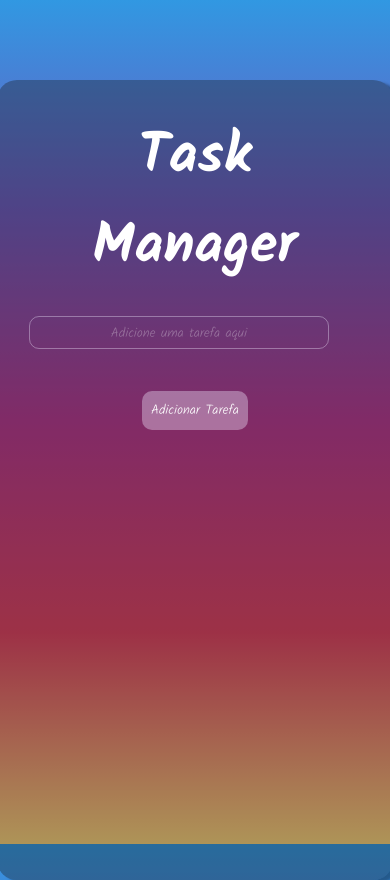
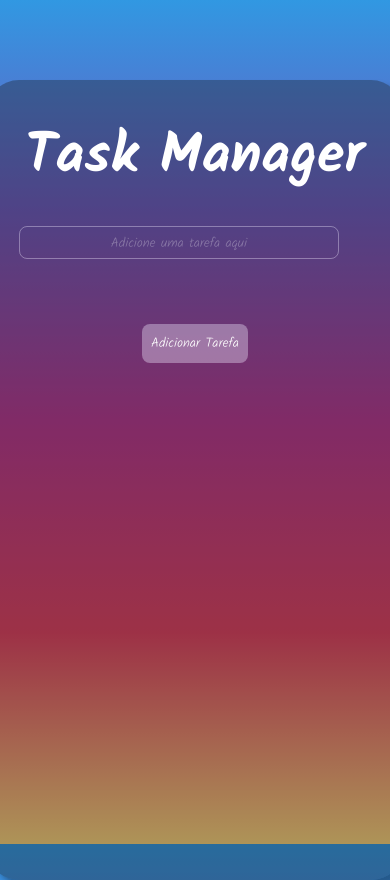
Before and after one commit to igorfwds/react_todo_list, a React (Create React App) app: page / in a window 390 px wide. Built offline with nearby package versions, Linux system fonts and the light colour scheme.

Commit message:
implementação de um css mais responsivo

```diff
--- a/src/App.css
+++ b/src/App.css
@@ -29,8 +29,8 @@ h1 {
   background: #18181858;
   margin-top: 5rem;
   padding: 2rem;
-  border-radius: 20px;
-  box-shadow: 6px 3px 3px  rgba(0, 0, 0, 0.367);
+  border-radius: 2rem;
+  box-shadow: 0.5rem 0.4rem 0.4rem  rgba(0, 0, 0, 0.367);
   height: 50rem;
 }
 
@@ -42,15 +42,15 @@ h1 {
 .todo-input {
   outline: none;
   background: none;
-  border: 1px solid #f2ecff5e;
+  border: 0.1rem solid #f2ecff5e;
   padding: 0.5rem 1rem;
   margin-top: 1rem;
   margin-bottom: 2rem;
   margin-right: 2rem;
-  width: 300px;
+  width: 20rem;
   color: #fff;
   text-align: center;
-  border-radius: 10px;
+  border-radius: 0.5rem;
   font-family: Arial, Helvetica, sans-serif;
 
 }
@@ -67,7 +67,7 @@ h1 {
   border: none;
   padding: 0.55rem;
   cursor: pointer;
-  border-radius: 10px;
+  border-radius: 0.5rem;
 
 
 }
@@ -83,7 +83,7 @@ h1 {
   background: #f2ecff5e;
   color: #000000;
   padding: 0.75rem 1rem;
-  border-radius: 5px;
+  border-radius: 0.5rem;
   margin-bottom: 1rem;
   cursor: pointer;
   font-weight: bold;
--- a/src/components/ParabensModal.css
+++ b/src/components/ParabensModal.css
@@ -13,19 +13,19 @@
 
   .parabens-content {
     background-color: #fff;
-    padding: 20px;
-    border-radius: 5px;
-    box-shadow: 0 2px 5px rgba(0, 0, 0, 0.3);
+    padding: 3%;
+    border-radius: 1em;
+    box-shadow: 0 2em 5em rgba(0, 0, 0, 0.3);
     text-align: center;
   }
 
   button {
-    margin-top: 10px;
-    padding: 5px 10px;
+    margin-top: 2.5em;
+    padding: 2.5% 5%;
     background-color: #007BFF;
     color: #fff;
     border: none;
-    border-radius: 5px;
+    border-radius: 0.5em;
     cursor: pointer;
   }
   button:hover{
```
